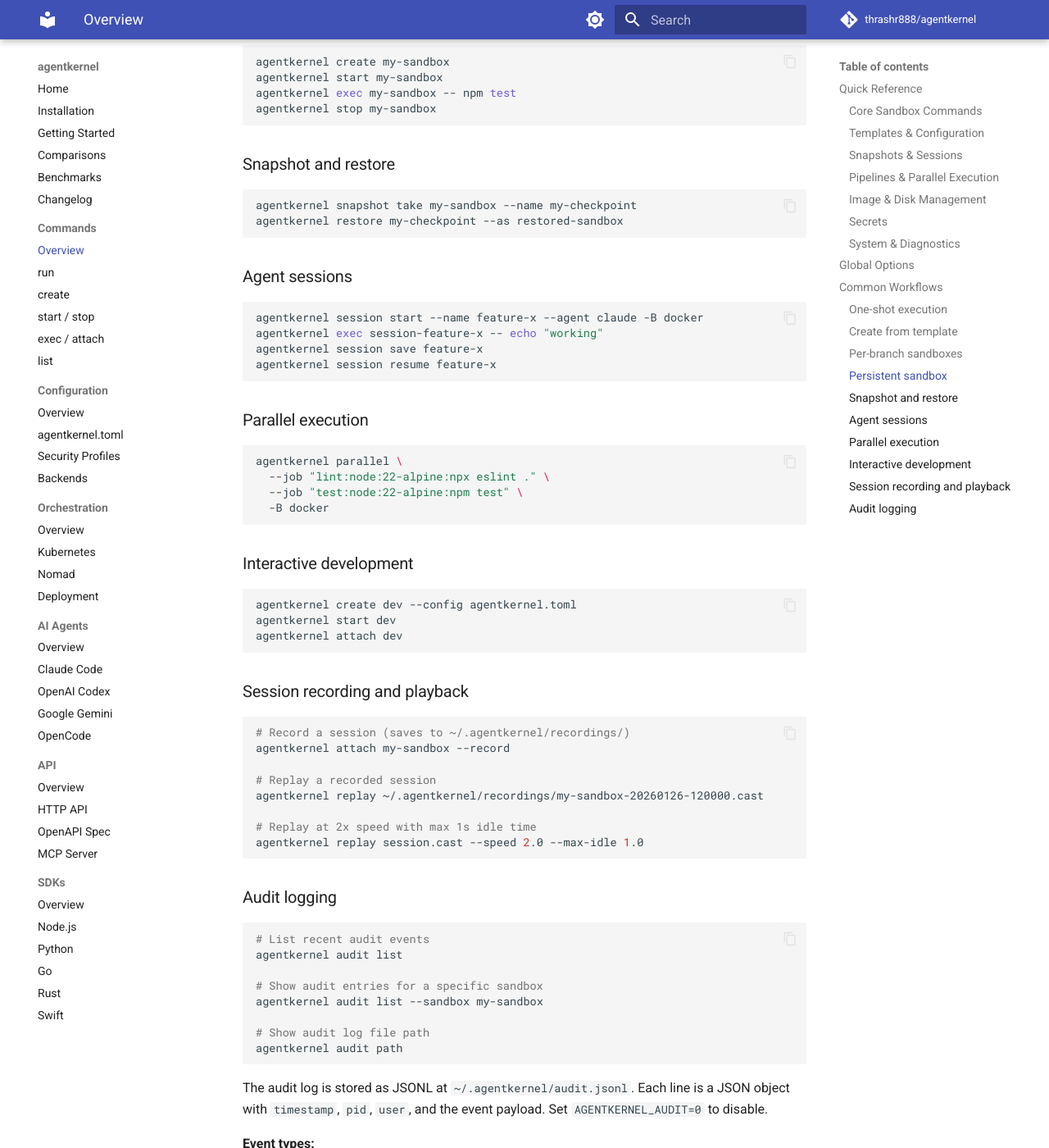
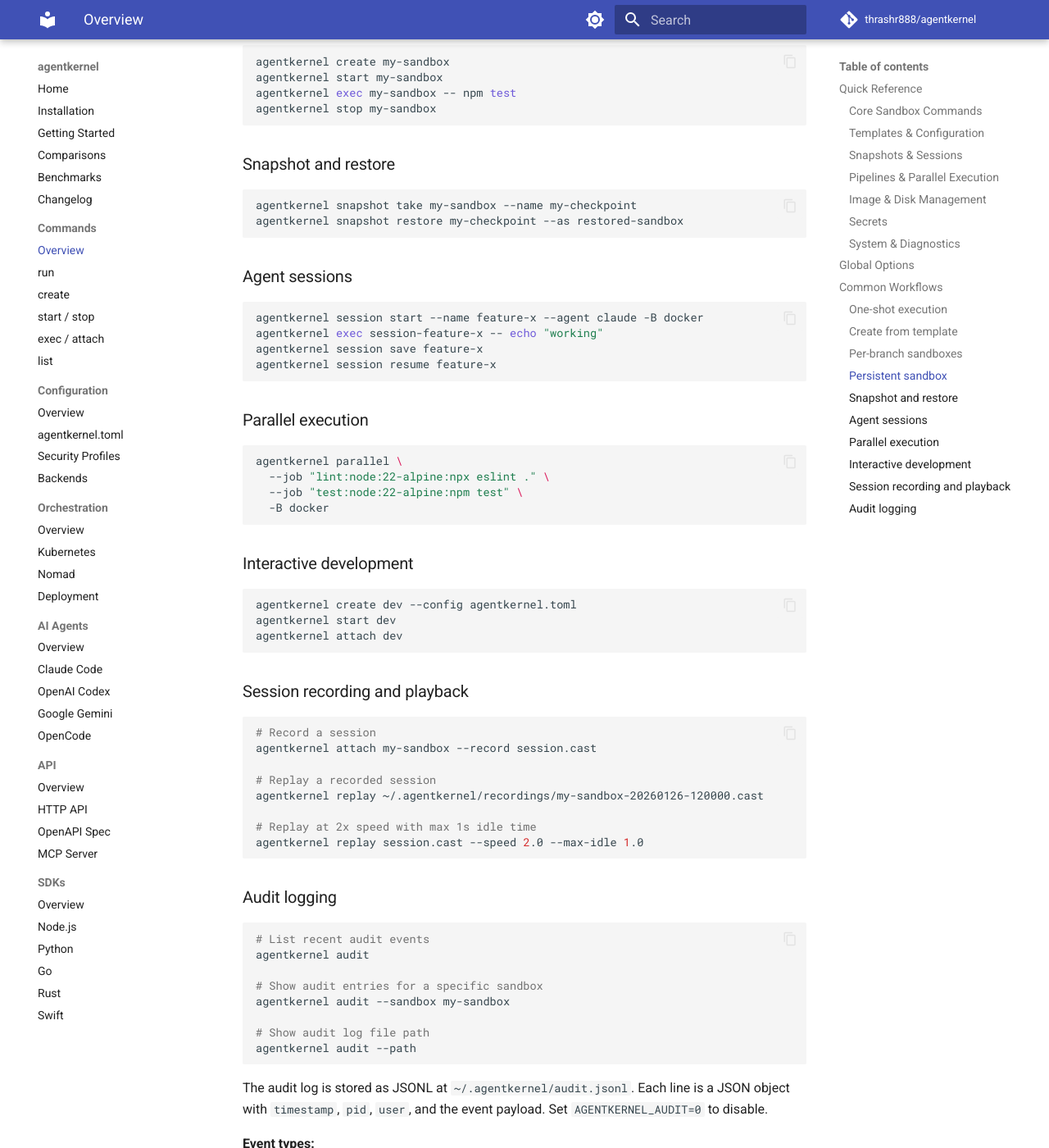
Before and after one commit to thrashr888/agentkernel, an MkDocs documentation site: the page built from docs/commands.md, in a window 1280 px wide and 1400 px high, scrolled down 4089 px. Shown: the whole window at 82% size. Built offline with MkDocs 1.6.1 and Material for MkDocs 9.7.7, drawn with Linux system fonts in a browser that asks for light colours; comment, search, counter and statistics services are not loaded; some of the changed text lies outside the part shown.

Commit message:
refactor: move restore to snapshot restore, fix doc drift
Move `restore` from top-level command to `snapshot restore` subcommand
for better CLI organization.

Fix documentation drift across all cmd-* pages:
- Update all `agentkernel restore` → `agentkernel snapshot restore`
- Fix `audit list` → `audit` (no subcommands, uses flags)
- Fix `audit path` → `audit --path`
- Fix `--record` to show it takes a path argument
- Add missing `-B` short flag on `start` command
- Fix `template save` syntax (uses `--from` flag)
- Fix `secrets` → `secret` (CLI uses singular)
- Fix `attach --record` example to include file path

Co-Authored-By: Claude Opus 4.5 <noreply@anthropic.com>

````diff
--- a/docs/commands.md
+++ b/docs/commands.md
@@ -38,7 +38,7 @@ agentkernel provides a Docker-like CLI for managing sandboxes.
 | [`snapshot take`](cmd-snapshots) | Save a sandbox's current state |
 | [`snapshot list`](cmd-snapshots) | List all snapshots |
 | [`snapshot delete`](cmd-snapshots) | Delete a snapshot |
-| [`restore`](cmd-snapshots) | Restore a sandbox from a snapshot |
+| [`snapshot restore`](cmd-snapshots) | Restore a sandbox from a snapshot |
 | [`session start`](cmd-sessions) | Start an agent session (sandbox + agent) |
 | [`session list`](cmd-sessions) | List all sessions |
 | [`session stop`](cmd-sessions) | Stop a session |
@@ -127,7 +127,7 @@ agentkernel stop my-sandbox
 ### Snapshot and restore
 ```bash
 agentkernel snapshot take my-sandbox --name my-checkpoint
-agentkernel restore my-checkpoint --as restored-sandbox
+agentkernel snapshot restore my-checkpoint --as restored-sandbox
 ```
 
 ### Agent sessions
@@ -155,8 +155,8 @@ agentkernel attach dev
 
 ### Session recording and playback
 ```bash
-# Record a session (saves to ~/.agentkernel/recordings/)
-agentkernel attach my-sandbox --record
+# Record a session
+agentkernel attach my-sandbox --record session.cast
 
 # Replay a recorded session
 agentkernel replay ~/.agentkernel/recordings/my-sandbox-20260126-120000.cast
@@ -168,13 +168,13 @@ agentkernel replay session.cast --speed 2.0 --max-idle 1.0
 ### Audit logging
 ```bash
 # List recent audit events
-agentkernel audit list
+agentkernel audit
 
 # Show audit entries for a specific sandbox
-agentkernel audit list --sandbox my-sandbox
+agentkernel audit --sandbox my-sandbox
 
 # Show audit log file path
-agentkernel audit path
+agentkernel audit --path
 ```
 
 The audit log is stored as JSONL at `~/.agentkernel/audit.jsonl`. Each line is a JSON object with `timestamp`, `pid`, `user`, and the event payload. Set `AGENTKERNEL_AUDIT=0` to disable.
````
Also changed, not shown: README.md (+6 -6 lines), docs/cmd-exec-attach.md (+3 -4 lines), docs/cmd-snapshots.md (+6 -6 lines), docs/cmd-start-stop.md (+1 -1 lines), docs/cmd-templates.md (+2 -2 lines), docs/index.md (+1 -1 lines), 1 other file.
